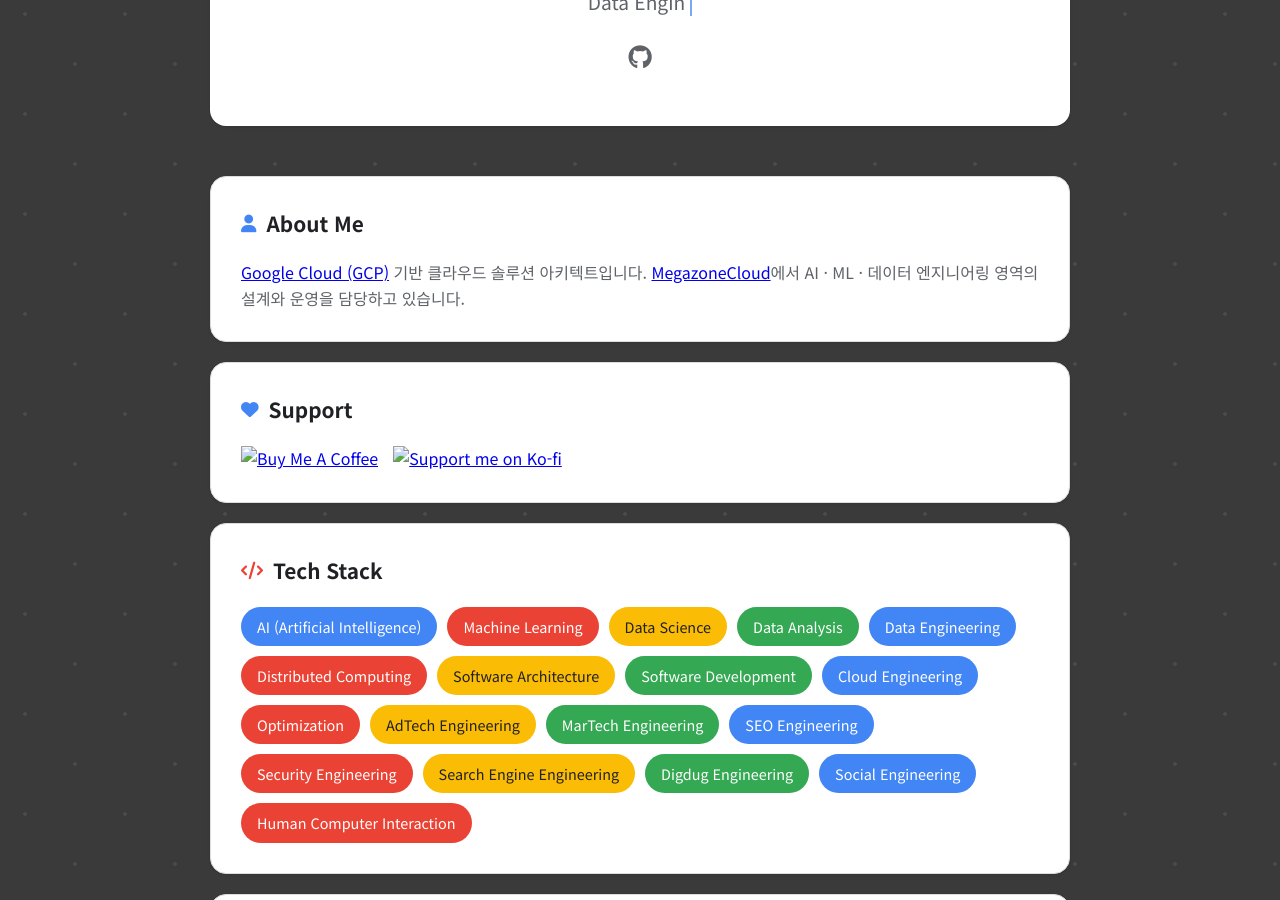
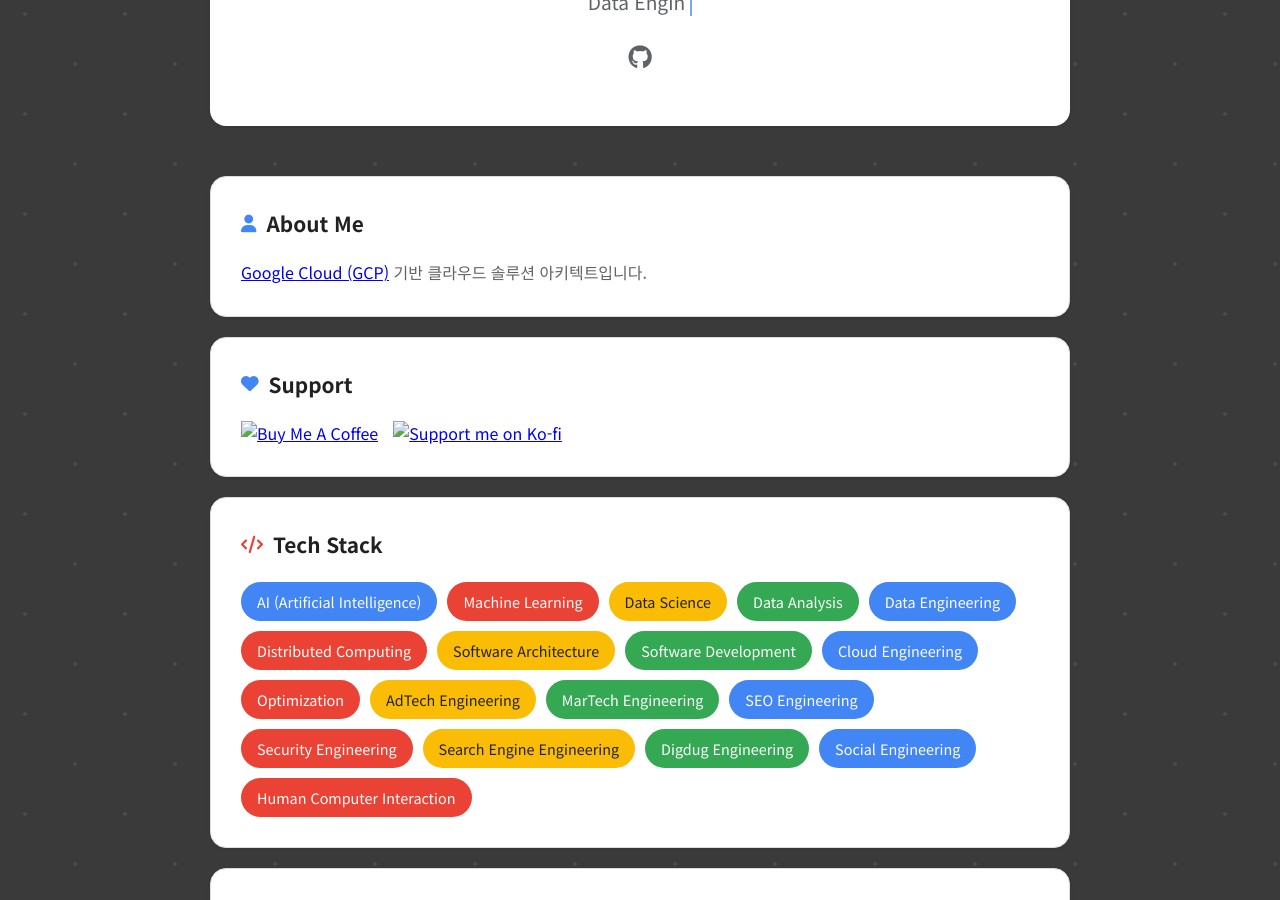
Before and after one commit to mz-seonghak/mz-seonghak.github.io, a Jekyll site: the page built from index.html, in a window 1280 px wide and 900 px high, scrolled down 411 px. Built offline with Jekyll 4.4.1, drawn with Linux system fonts in a browser that asks for light colours; some web fonts are replaced.

Commit message:
refactor(home): About Me에서 MegazoneCloud 문구 제거
- About Me 문장에서 회사명 및 담당 영역 문구 제거
- JSON-LD Person.worksFor 항목 제거

```diff
--- a/index.html
+++ b/index.html
@@ -31,12 +31,7 @@ permalink: /
       ],
       "sameAs": [
         "https://github.com/mz-seonghak"
-      ],
-      "worksFor": {
-        "@type": "Organization",
-        "name": "MegazoneCloud",
-        "url": "https://www.megazone.com/"
-      }
+      ]
     },
     {
       "@type": "WebSite",
@@ -88,7 +83,6 @@ permalink: /
     <h2 class="section-title"><i class="fas fa-user"></i> About Me</h2>
     <p class="about-text">
         <a href="https://cloud.google.com/" target="_blank" rel="noopener external">Google Cloud (GCP)</a> 기반 클라우드 솔루션 아키텍트입니다.
-        <a href="https://www.megazone.com/" target="_blank" rel="noopener external">MegazoneCloud</a>에서 AI · ML · 데이터 엔지니어링 영역의 설계와 운영을 담당하고 있습니다.
     </p>
 </section>
 
```
